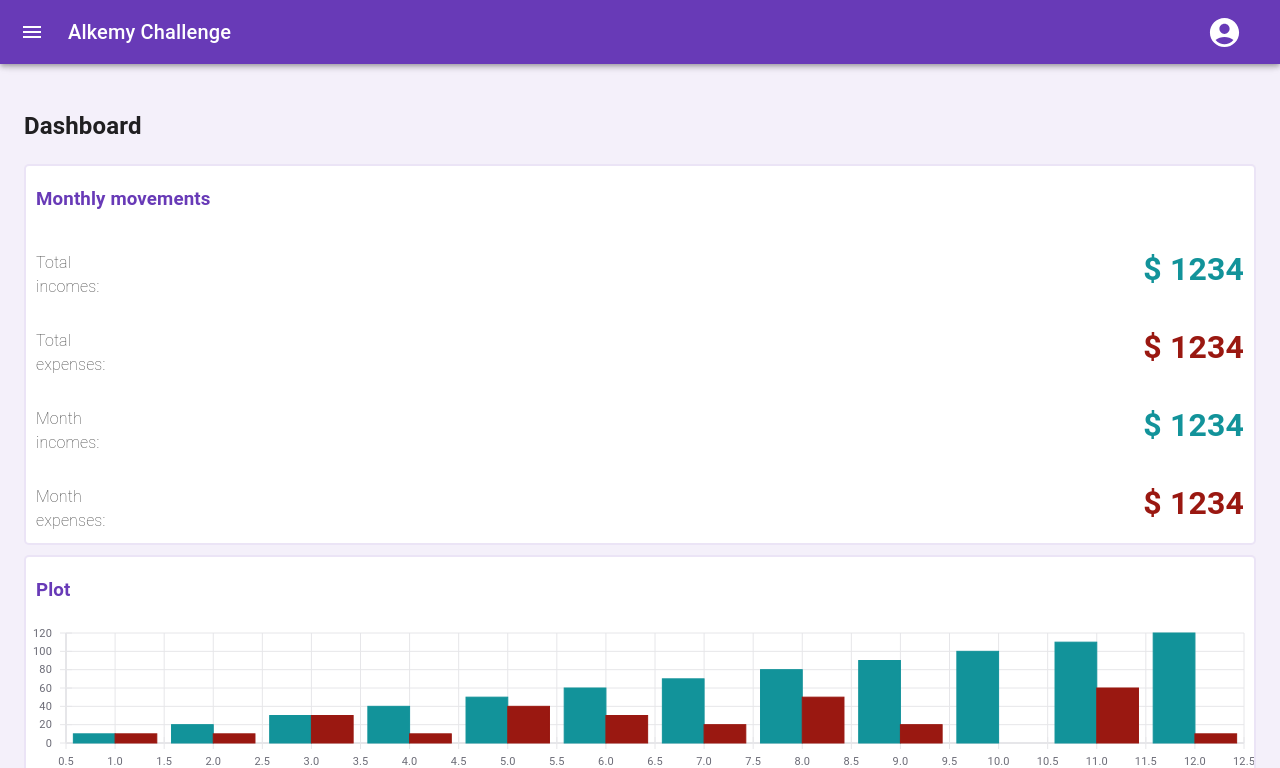
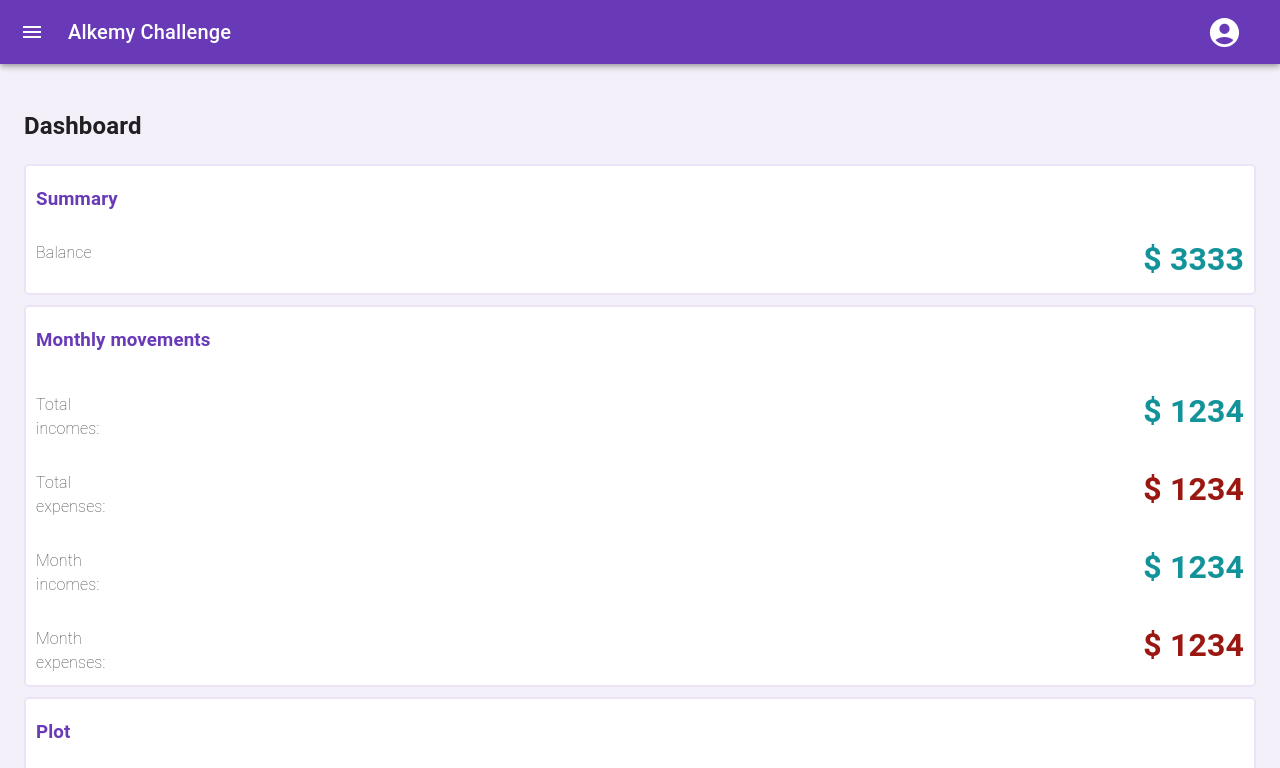
Before and after one commit to germansanz93/alkemy-challenge, a React (Create React App) app in the folder client/alkemy-challenge-client/: page / in a window 1280 px wide. Shown: the top 768 px of the page. Built offline with nearby package versions, Linux system fonts and the light colour scheme.

Commit message:
Added balance card

```diff
--- a/client/alkemy-challenge-client/src/Dashboard.js
+++ b/client/alkemy-challenge-client/src/Dashboard.js
@@ -13,6 +13,10 @@ function Dashboard(props) {
   return (
     <div className={classes.mainContainer}>
       <h2>Dashboard</h2>
+      <div className={classes.card}>
+        <h3 className={classes.cardTitle}>Summary</h3>
+        <SummaryBox title={'Balance'} total={'$ 3333'} type={1}/>
+      </div>
       <div className={`${classes.summariesContainer} ${classes.card}`}>
         <h3 className={classes.cardTitle}>Monthly movements</h3>
         <SummaryBox title={'Total incomes:'} total={'$ 1234'} type={1}/>
```
